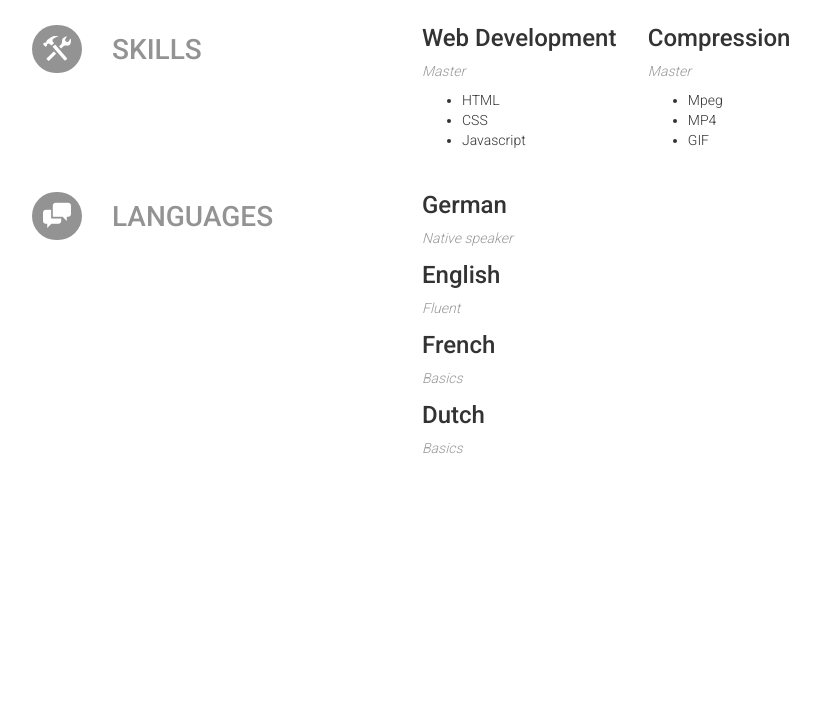
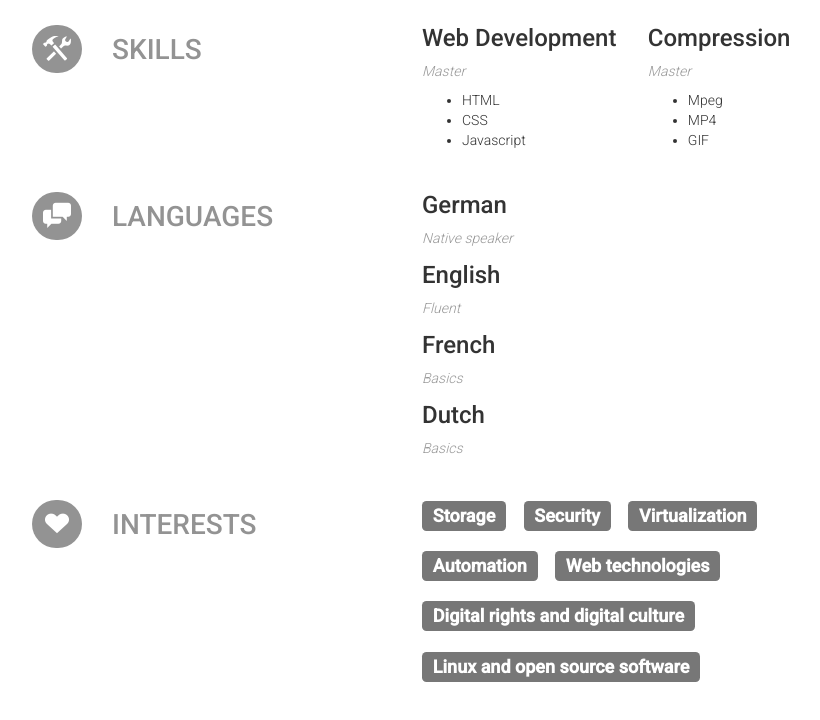
Before and after one commit to acch/resume, a website: page docs/index.html in a window 1280 px wide. Shown: the part 2089-2809 px from the top of the page, without its empty margins (38-858 px from the left). Before the commit the page ends 2589 px from the top, so only its background shows below. Drawn offline with nearby package versions, Linux system fonts and the light colour scheme.

Commit message:
Add interests

```diff
--- a/docs/index.html
+++ b/docs/index.html
@@ -854,6 +854,41 @@ icon.large {
 		</div>
 	</section>
 
+	<section id="interests" class="row">
+		<div class="col-sm-4">
+			<div class="row">
+				<div class="col-xs-2">
+					<icon class="large entypo-heart"></icon>
+				</div>
+				<div class="col-xs-10">
+					<h2 class="section-title">Interests</h2>
+				</div>
+			</div>
+		</div>
+		<div class="col-sm-4">
+			<div class="item">
+				<h3><span class="label label-default label-lg">Storage</span></h3>
+			</div>
+			<div class="item">
+				<h3><span class="label label-default label-lg">Security</span></h3>
+			</div>
+			<div class="item">
+				<h3><span class="label label-default label-lg">Virtualization</span></h3>
+			</div>
+			<div class="item">
+				<h3><span class="label label-default label-lg">Automation</span></h3>
+			</div>
+			<div class="item">
+				<h3><span class="label label-default label-lg">Web technologies</span></h3>
+			</div>
+			<div class="item">
+				<h3><span class="label label-default label-lg">Digital rights and digital culture</span></h3>
+			</div>
+			<div class="item">
+				<h3><span class="label label-default label-lg">Linux and open source software</span></h3>
+			</div>
+		</div>
+	</section>
 
 
 	</div>
```
Also changed, not shown: resume.json (+9 -0 lines).
